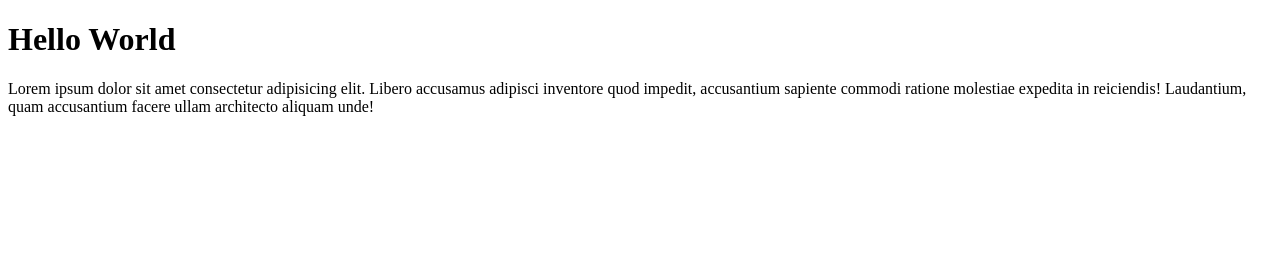
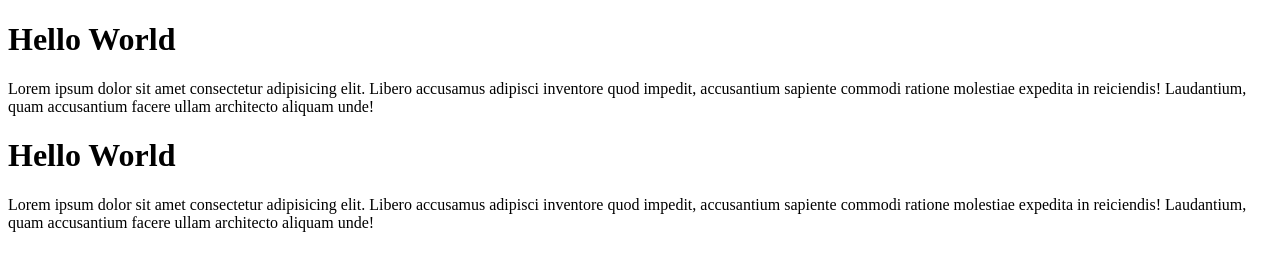
Before and after one commit to smittrainer/test-project, a plain HTML site: page index.html in a window 1280 px wide. Drawn offline with Linux system fonts and the light colour scheme.

Commit message:
add h1 & p element

```diff
--- a/index.html
+++ b/index.html
@@ -13,5 +13,12 @@
       molestiae expedita in reiciendis! Laudantium, quam accusantium facere
       ullam architecto aliquam unde!
     </p>
+    <h1>Hello World</h1>
+    <p>
+      Lorem ipsum dolor sit amet consectetur adipisicing elit. Libero accusamus
+      adipisci inventore quod impedit, accusantium sapiente commodi ratione
+      molestiae expedita in reiciendis! Laudantium, quam accusantium facere
+      ullam architecto aliquam unde!
+    </p>
   </body>
 </html>
```
